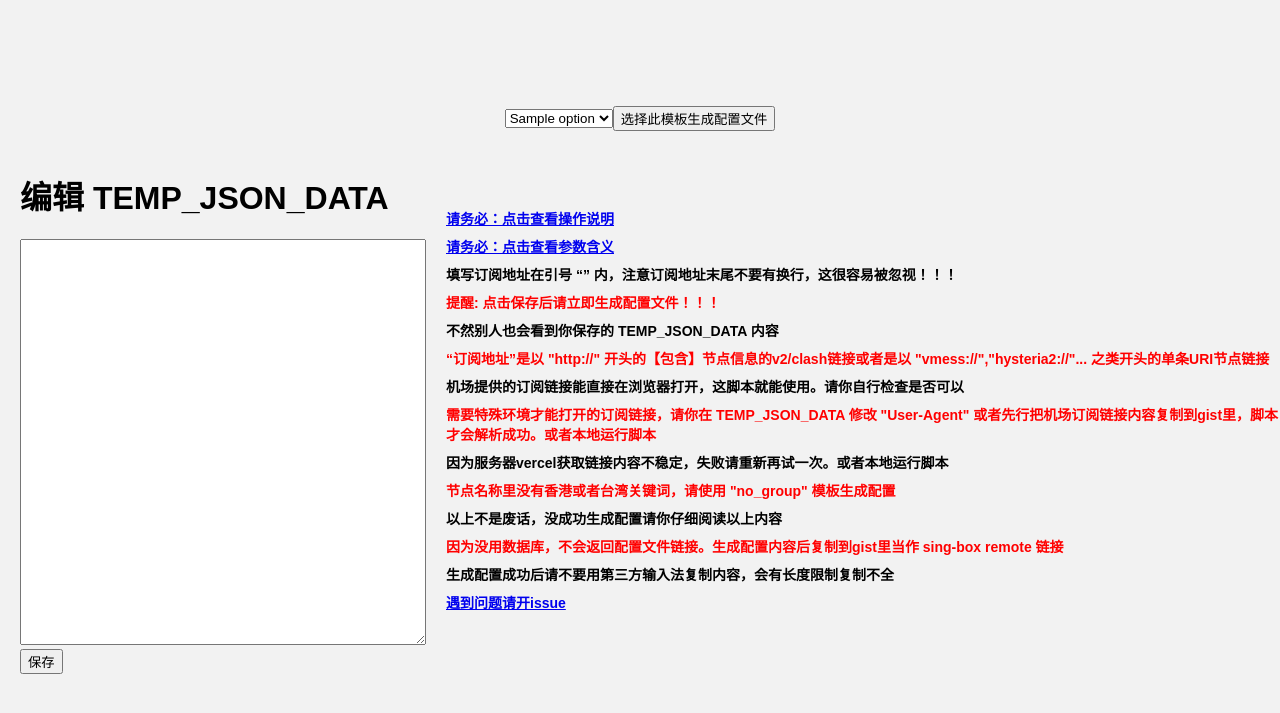
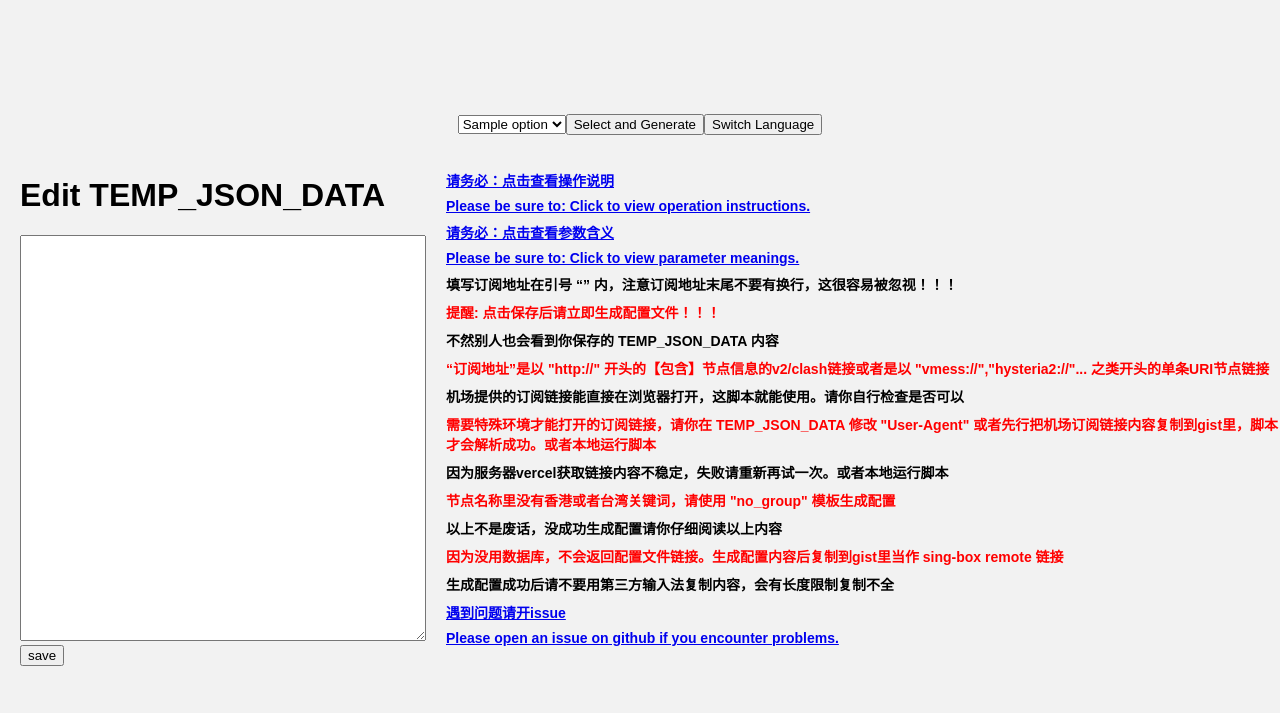
Before and after one commit to gg4924/sing-box-subscribe, a Flask app: template templates/index.html in a window 1280 px wide. Shown: the top 713 px of the page. Run offline with Flask 3, Linux system fonts and the light colour scheme; the template is opened without the code that fills it: most values are stand-ins (such as "Sample title", 1, 10 or a date in 2020).

Commit message:
Update index.html

```diff
--- a/templates/index.html
+++ b/templates/index.html
@@ -58,8 +58,9 @@
                 <option value="{{ loop.index - 1 }}">{{ option }}</option>
                 {% endfor %}
             </select>
-            <input type="submit" value="选择此模板生成配置文件">
+            <input type="submit" value="Select and Generate">
         </form>
+        <button onclick="toggleLanguage()">Switch Language</button>
     </div>
 
     <div class="container">
@@ -73,28 +74,31 @@
         </div>
         -->
         <div class="right-box">
-            <h1>编辑 TEMP_JSON_DATA</h1>
+            <h1>Edit TEMP_JSON_DATA</h1>
             <form id="temp-json-form" method="POST" action="/edit_temp_json">
                 <textarea name="temp_json_data" rows="10" cols="40" style="width: 400px; height: 400px;">{{ temp_json_data | default('') }}</textarea>
                 <br>
-                <input type="submit" value="保存">
+                <input type="submit" value="save">
             </form>
         </div>
         <div class="config-content">
             <h3 style="margin: 8px 0; font-size: 14px;"><a href="https://github.com/Toperlock/sing-box-subscribe#%E9%A1%B5%E9%9D%A2%E6%93%8D%E4%BD%9C%E6%AD%A5%E9%AA%A4" target="_blank" rel="noopener noreferrer">请务必：点击查看操作说明</a></h3>
+            <h3 style="margin: 8px 0; font-size: 14px;"><a href="https://github.com/Toperlock/sing-box-subscribe/tree/main/instructions#steps-for-page-manipulation" target="_blank" rel="noopener noreferrer">Please be sure to: Click to view operation instructions.</a></h3>
             <h3 style="margin: 8px 0; font-size: 14px;"><a href="https://github.com/Toperlock/sing-box-subscribe#providersjson%E6%96%87%E4%BB%B6" target="_blank" rel="noopener noreferrer">请务必：点击查看参数含义</a></h3>
-            <h3 style="margin: 8px 0; font-size: 14px;"><span style="font-weight: bold; color: black; margin: 5px 0; font-size: 14px;">填写订阅地址在引号 “” 内，注意订阅地址末尾不要有换行，这很容易被忽视！！！</span></h3>
-            <h3 style="margin: 8px 0; font-size: 14px;"><span style="font-weight: bold; color: red; margin: 5px 0; font-size: 14px;">提醒: 点击保存后请立即生成配置文件！！！</span></h3>
-            <h3 style="margin: 8px 0; font-size: 14px;"><span style="font-weight: bold; color: black; margin: 5px 0; font-size: 14px;">不然别人也会看到你保存的 TEMP_JSON_DATA 内容</span></h3>
-            <h3 style="margin: 8px 0; font-size: 14px;"><span style="font-weight: bold; color: red; margin: 5px 0; font-size: 14px;">“订阅地址”是以 "http://" 开头的【包含】节点信息的v2/clash链接或者是以 "vmess://","hysteria2://"... 之类开头的单条URI节点链接</span></h3>
-            <h3 style="margin: 8px 0; font-size: 14px;"><span style="font-weight: bold; color: black; margin: 5px 0; font-size: 14px;">机场提供的订阅链接能直接在浏览器打开，这脚本就能使用。请你自行检查是否可以</span></h3>
-            <h3 style="margin: 8px 0; font-size: 14px;"><span style="font-weight: bold; color: red; margin: 5px 0; font-size: 14px;">需要特殊环境才能打开的订阅链接，请你在 TEMP_JSON_DATA 修改 "User-Agent" 或者先行把机场订阅链接内容复制到gist里，脚本才会解析成功。或者本地运行脚本</span></h3>
-            <h3 style="margin: 8px 0; font-size: 14px;"><span style="font-weight: bold; color: black; margin: 5px 0; font-size: 14px;">因为服务器vercel获取链接内容不稳定，失败请重新再试一次。或者本地运行脚本</span></h3>
-            <h3 style="margin: 8px 0; font-size: 14px;"><span style="font-weight: bold; color: red; margin: 5px 0; font-size: 14px;">节点名称里没有香港或者台湾关键词，请使用 "no_group" 模板生成配置</span></h3>
-            <h3 style="margin: 8px 0; font-size: 14px;"><span style="font-weight: bold; color: black; margin: 5px 0; font-size: 14px;">以上不是废话，没成功生成配置请你仔细阅读以上内容</span></h3>
-            <h3 style="margin: 8px 0; font-size: 14px;"><span style="font-weight: bold; color: red; margin: 5px 0; font-size: 14px;">因为没用数据库，不会返回配置文件链接。生成配置内容后复制到gist里当作 sing-box remote 链接</span></h3>
-            <h3 style="margin: 8px 0; font-size: 14px;"><span style="font-weight: bold; color: black; margin: 5px 0; font-size: 14px;">生成配置成功后请不要用第三方输入法复制内容，会有长度限制复制不全</span></h3>
+            <h3 style="margin: 8px 0; font-size: 14px;"><a href="https://github.com/Toperlock/sing-box-subscribe/tree/main/instructions#providersjson-file" target="_blank" rel="noopener noreferrer">Please be sure to: Click to view parameter meanings.</a></h3>
+            <h3 style="margin: 8px 0; font-size: 14px;" data-translate="3"><span style="font-weight: bold; color: black; margin: 5px 0; font-size: 14px;">填写订阅地址在引号 “” 内，注意订阅地址末尾不要有换行，这很容易被忽视！！！</span></h3>
+            <h3 style="margin: 8px 0; font-size: 14px;" data-translate="4" data-color="red"><span style="font-weight: bold; color: red; margin: 5px 0; font-size: 14px;">提醒: 点击保存后请立即生成配置文件！！！</span></h3>
+            <h3 style="margin: 8px 0; font-size: 14px;" data-translate="5"><span style="font-weight: bold; color: black; margin: 5px 0; font-size: 14px;">不然别人也会看到你保存的 TEMP_JSON_DATA 内容</span></h3>
+            <h3 style="margin: 8px 0; font-size: 14px;" data-translate="6" data-color="red"><span style="font-weight: bold; color: red; margin: 5px 0; font-size: 14px;">“订阅地址”是以 "http://" 开头的【包含】节点信息的v2/clash链接或者是以 "vmess://","hysteria2://"... 之类开头的单条URI节点链接</span></h3>
+            <h3 style="margin: 8px 0; font-size: 14px;" data-translate="7"><span style="font-weight: bold; color: black; margin: 5px 0; font-size: 14px;">机场提供的订阅链接能直接在浏览器打开，这脚本就能使用。请你自行检查是否可以</span></h3>
+            <h3 style="margin: 8px 0; font-size: 14px;" data-translate="8" data-color="red"><span style="font-weight: bold; color: red; margin: 5px 0; font-size: 14px;">需要特殊环境才能打开的订阅链接，请你在 TEMP_JSON_DATA 修改 "User-Agent" 或者先行把机场订阅链接内容复制到gist里，脚本才会解析成功。或者本地运行脚本</span></h3>
+            <h3 style="margin: 8px 0; font-size: 14px;" data-translate="9"><span style="font-weight: bold; color: black; margin: 5px 0; font-size: 14px;">因为服务器vercel获取链接内容不稳定，失败请重新再试一次。或者本地运行脚本</span></h3>
+            <h3 style="margin: 8px 0; font-size: 14px;" data-translate="10" data-color="red"><span style="font-weight: bold; color: red; margin: 5px 0; font-size: 14px;">节点名称里没有香港或者台湾关键词，请使用 "no_group" 模板生成配置</span></h3>
+            <h3 style="margin: 8px 0; font-size: 14px;" data-translate="11"><span style="font-weight: bold; color: black; margin: 5px 0; font-size: 14px;">以上不是废话，没成功生成配置请你仔细阅读以上内容</span></h3>
+            <h3 style="margin: 8px 0; font-size: 14px;" data-translate="12" data-color="red"><span style="font-weight: bold; color: red; margin: 5px 0; font-size: 14px;">因为没用数据库，不会返回配置文件链接。生成配置内容后复制到gist里当作 sing-box remote 链接</span></h3>
+            <h3 style="margin: 8px 0; font-size: 14px;" data-translate="13"><span style="font-weight: bold; color: black; margin: 5px 0; font-size: 14px;">生成配置成功后请不要用第三方输入法复制内容，会有长度限制复制不全</span></h3>
             <h3 style="margin: 8px 0; font-size: 14px;"><a href="https://github.com/Toperlock/sing-box-subscribe/issues" target="_blank" rel="noopener noreferrer">遇到问题请开issue</a></h3>
+            <h3 style="margin: 8px 0; font-size: 14px;"><a href="https://github.com/Toperlock/sing-box-subscribe/issues" target="_blank" rel="noopener noreferrer">Please open an issue on github if you encounter problems.</a></h3>
             <pre id="config-text"></pre>
         </div>
     </div>
@@ -113,50 +117,61 @@
                 const responseData = await response.text();
                 const configContent = document.querySelector('#config-text');
                 configContent.textContent = responseData
-                /*
-                if (responseData.status === 'success') {
-                        alert('TEMP_JSON_DATA 已保存');
-                        if (configContent) {
-                            // 如果已存在，则直接更新文本内容
-                            configContent.textContent = JSON.stringify(responseData, null, 4)
-                        } else {
-                            alert('保存失败: ' + responseData.message);
-                        }
-                } else {
-                    alert('保存时出现错误，请稍后再试。');
-                }
-                */
-                // 清除定时器
-                clearTimeout(resetTempJsonDataTimer);
             }
         });
+        const languageData = {
+            "1": "Please be sure to: Click to view operation instructions.",
+            "2": "Please be sure to: Click to view parameter meanings.",
+            "3": "Fill in the subscription link within the quotes '', and be careful not to have line breaks at the end of the subscription link, as this can be easily overlooked!!!",
+            "4": "Reminder: After clicking save, please immediately generate the configuration file!!!",
+            "5": "Otherwise, others will be able to see the content of your saved TEMP_JSON_DATA.",
+            "6": "The 'subscription link' starts with 'http://' and includes node information for v2/clash links or is a single URI node link starting with 'vmess://', 'hysteria2://', and similar.",
+            "7": "subscription links provided by Service can be directly opened in the browser, and the script can use them. Please check if it works on your end.",
+            "8": "For subscription links that require a special environment to open, please modify 'User-Agent' in TEMP_JSON_DATA, or copy the content of the airport subscription link to gist in advance for the script to parse successfully. Alternatively, run the script locally.",
+            "9": "Failed due to vercel server instability, please try again. Or run the script locally.",
+            "10": "If there are no keywords such as Hong Kong or Taiwan in the node name, please use the 'no_group' template to generate the configuration.",
+            "11": "The above is not nonsense; if you fail to generate the configuration successfully, please read the above content carefully.",
+            "12": "Because there is no database used, it will not return a configuration file link. After generating the configuration content, copy it to gist as a sing-box remote link.",
+            "13": "After successfully generating the configuration, please do not use third-party input methods to copy the content, as there may be length limitations and the copy may not be complete.",
+            "14": "Please open an issue on github if you encounter problems.",
+            // 添加其他翻译...
+        };
+        let isEnglish = false; // 初始状态为中文
 
-        /*
-            // 监听页面刷新事件
-        window.onbeforeunload = function () {
-            // 发送POST请求以清空TEMP_JSON_DATA
-            fetch('/clear_temp_json_data', {
-                method: 'POST',
-                headers: {
-                    'Content-Type': 'application/json'
-                },
-                body: JSON.stringify({}),
+        function toggleLanguage() {
+            isEnglish = !isEnglish;
+            const elementsToTranslate = document.querySelectorAll('[data-translate]');
+
+            elementsToTranslate.forEach(element => {
+                const key = element.getAttribute('data-translate');
+                const originalColor = element.getAttribute('data-color');
+                const originalLink = element.getAttribute('data-link');
+
+                if (isEnglish && languageData[key]) {
+                    if (element.tagName === 'A') {
+                        element.href = languageData[key];
+                    } else {
+                        // 处理 <span> 元素
+                        const spanElement = element.querySelector('span');
+                        if (spanElement) {
+                            spanElement.textContent = languageData[key];
+                            spanElement.style.color = originalColor;
+                            spanElement.setAttribute('data-link', languageData[key]);
+                        } else {
+                            element.textContent = languageData[key];
+                            element.style.color = originalColor;
+                        }
+                    }
+                } else {
+                    if (element.tagName === 'A') {
+                        element.href = originalLink;
+                    } else {
+                    // 如果需要，可以添加其他语言的支持
+                    window.location.reload();
+                    }
+                }
             });
         }
-        */
-        // 启动定时器，在5秒后还原 TEMP_JSON_DATA
-        let resetTempJsonDataTimer;
-        document.querySelector('#generate-config-button').addEventListener('click', () => {
-            tempJsonData = JSON.parse(tempJsonData);
-            // 启动定时器，在5秒后还原 TEMP_JSON_DATA
-            resetTempJsonDataTimer = setTimeout(() => {
-                tempJsonData = initialTempJsonData;
-                document.querySelector('#temp-json-data').value = tempJsonData;
-                alert('TEMP_JSON_DATA 已还原为原始状态');
-                location.reload();  // 刷新页面
-            }, 5000);  // 5秒后执行还原操作
-        });
-
     </script>
     {% with messages = get_flashed_messages() %}
         {% if messages %}
```
